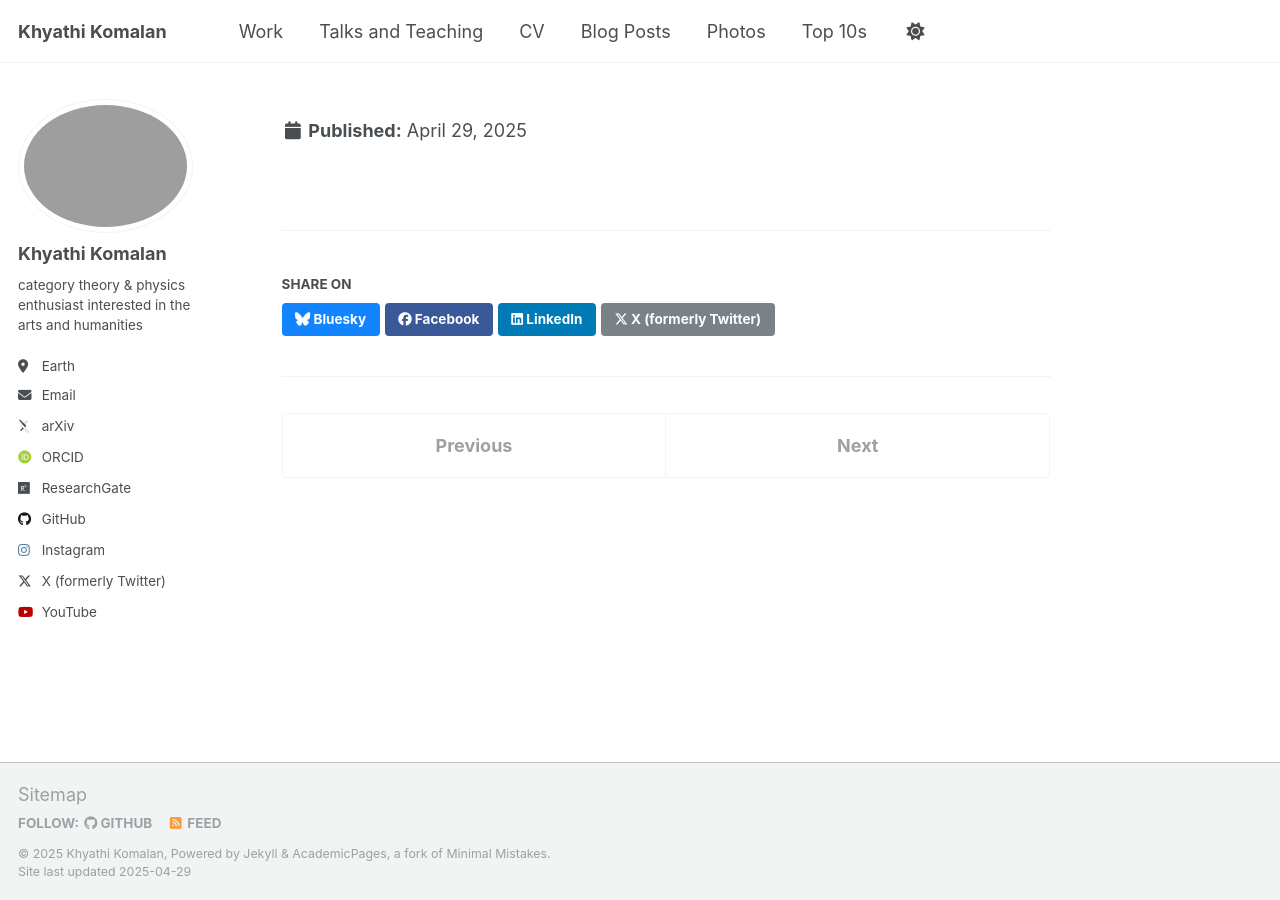
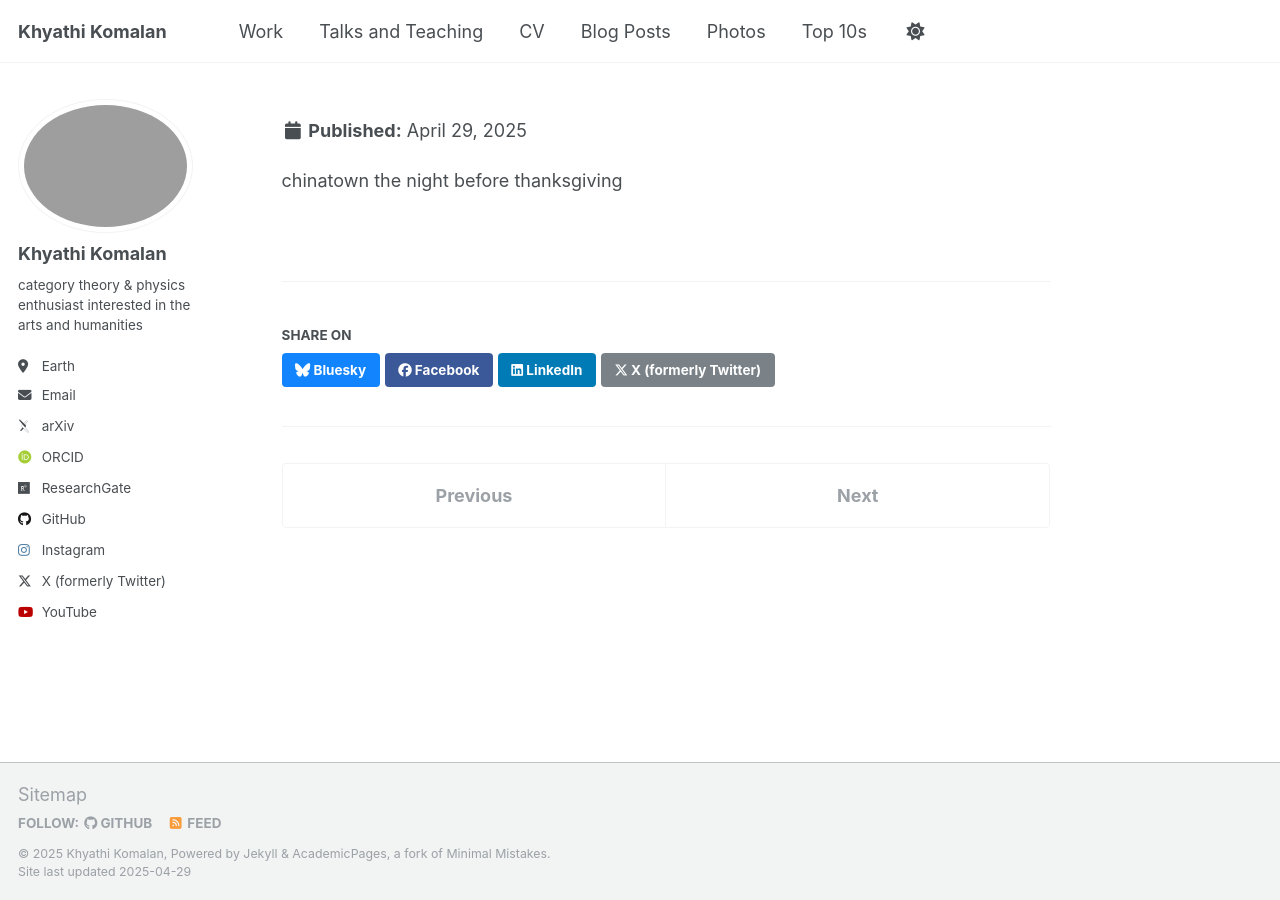
Before and after one commit to khyathikomalan/khyathikomalan.github.io, a Jekyll site: the page built from _portfolio/portfolio-1.md, in a window 1280 px wide. Built offline with Jekyll 4.4.1, drawn with Linux system fonts in a browser that asks for light colours; some web fonts are replaced.

Commit message:
Update portfolio-1.md

```diff
--- a/_portfolio/portfolio-1.md
+++ b/_portfolio/portfolio-1.md
@@ -3,3 +3,5 @@ title: "chinatown the night before thanksgiving"
 excerpt: "chinatown, 22nd november 2023. <br/><img src= "https://media.discordapp.net/attachments/1018203420143910923/1366764086196441240/image.jpg?ex=681221bf&is=6810d03f&hm=b5df34230e5661cca0e0b348cbadd05aa46d96b1fcad0e309dca488a2239069d&=&format=webp&width=680&height=1208">"
 collection: portfolio
 ---
+
+chinatown the night before thanksgiving
```
